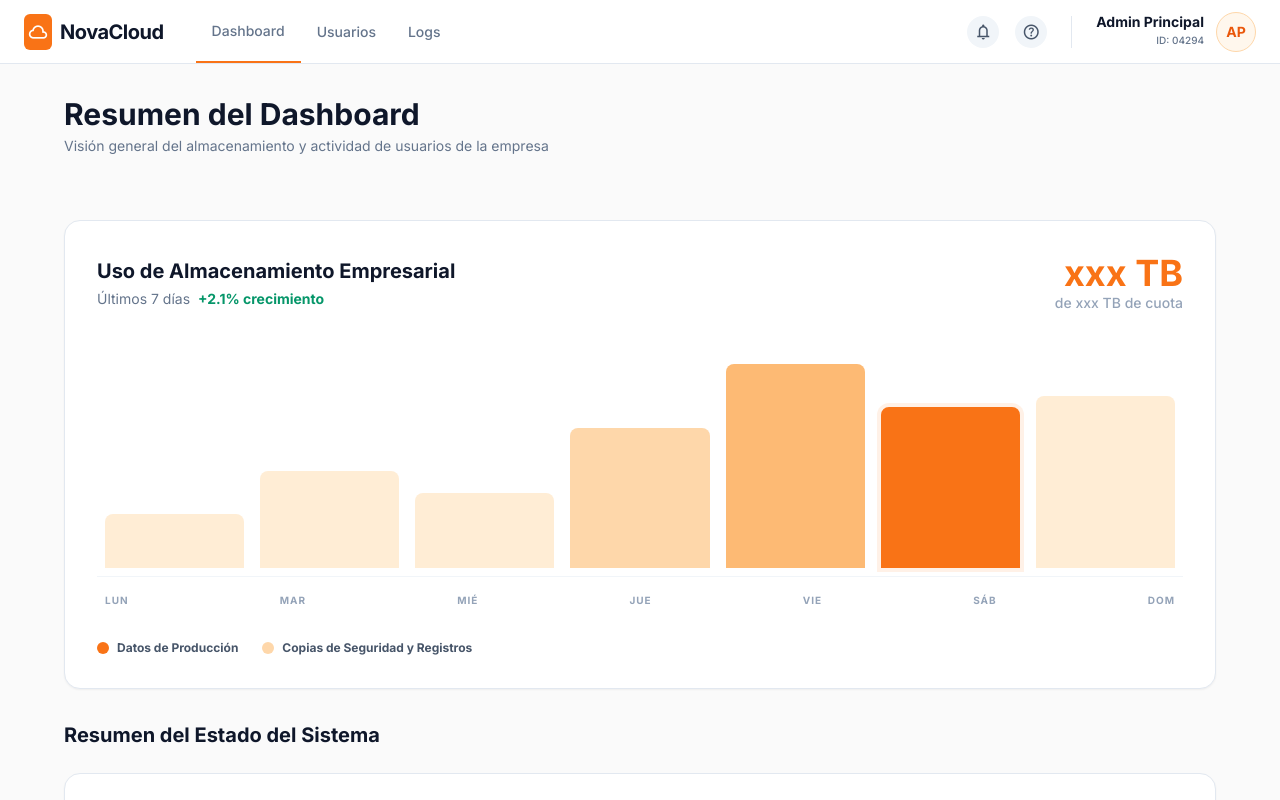
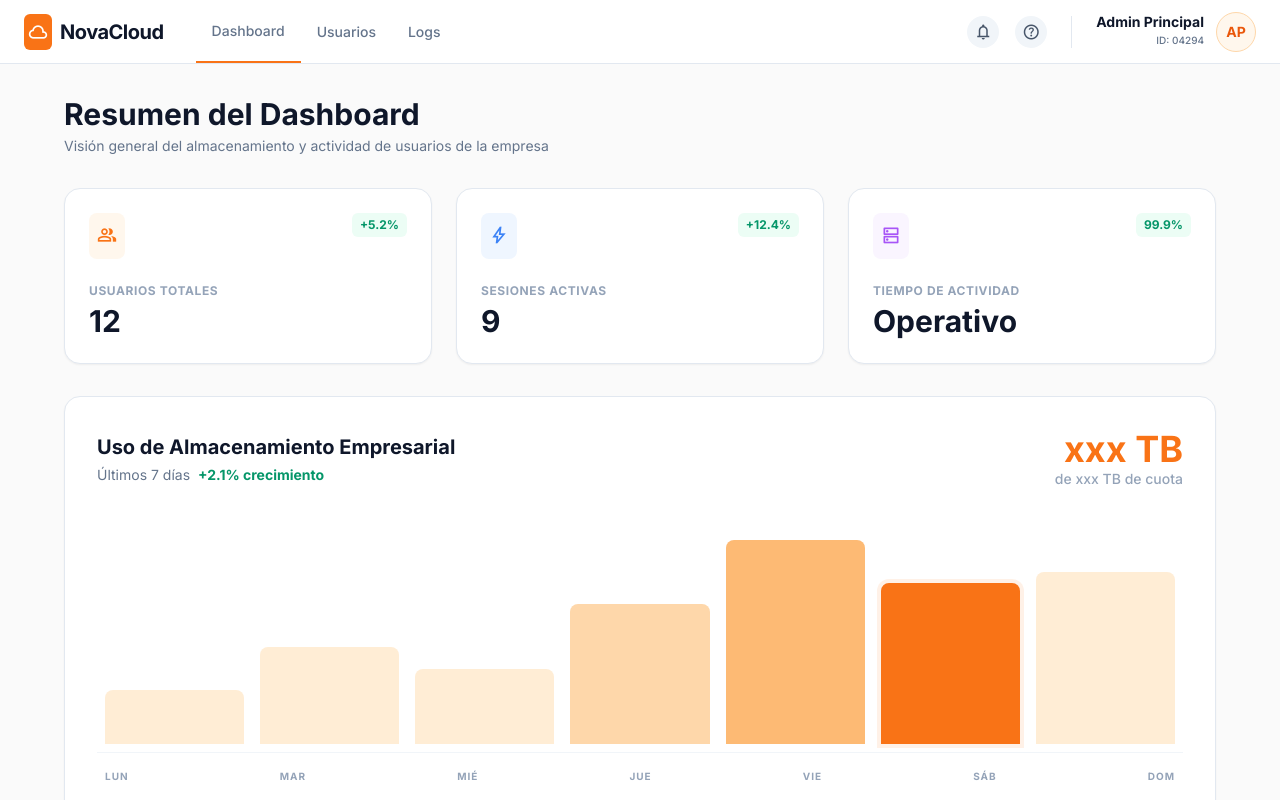
Before and after one commit to Elteclass/NovaCloud-AuraTech, an Angular app in the folder frontend/novacloud-web/: page /admin/dashboard in a window 1280 px wide. Shown: the top 800 px of the page. Built offline with nearby package versions, Linux system fonts and the light colour scheme; sample sign-in values are in the browser's storage.

Commit message:
feat(dashboard): conectar tarjetas de estadísticas con signals en tiempo real

```diff
--- a/frontend/novacloud-web/src/app/features/admin/admin-dashboard/admin-dashboard.html
+++ b/frontend/novacloud-web/src/app/features/admin/admin-dashboard/admin-dashboard.html
@@ -7,21 +7,51 @@
     </div>
 
     <div class="grid grid-cols-1 md:grid-cols-3 gap-6 mb-8">
-      @for (card of kpiCards; track card.title) {
-        <div class="bg-white p-6 rounded-2xl border border-slate-200 shadow-sm flex flex-col justify-between">
-          <div class="flex justify-between items-start mb-6">
-            <div class="p-2 rounded-lg" [ngClass]="card.iconBgClass">
-              <span class="material-symbols-outlined text-xl" [ngClass]="card.iconTextClass">{{ card.icon }}</span>
-            </div>
-            <span class="px-2 py-1 bg-emerald-50 text-emerald-600 text-xs font-bold rounded-md">{{ card.growth }}</span>
+
+      <!-- Usuarios Totales — reactive via UserService signal -->
+      <div class="bg-white p-6 rounded-2xl border border-slate-200 shadow-sm flex flex-col justify-between">
+        <div class="flex justify-between items-start mb-6">
+          <div class="p-2 rounded-lg bg-orange-50">
+            <span class="material-symbols-outlined text-xl text-orange-500">group</span>
           </div>
-          <div>
-            <p class="text-xs font-bold text-slate-400 uppercase tracking-wider mb-1">{{ card.title }}</p>
-            <h3 class="text-3xl font-bold text-slate-900">{{ card.value }}</h3>
+          <span class="px-2 py-1 bg-emerald-50 text-emerald-600 text-xs font-bold rounded-md">+5.2%</span>
+        </div>
+        <div>
+          <p class="text-xs font-bold text-slate-400 uppercase tracking-wider mb-1">Usuarios Totales</p>
+          <h3 class="text-3xl font-bold text-slate-900">{{ totalUsers() | number }}</h3>
+        </div>
+      </div>
+
+      <!-- Sesiones Activas — usa usuarios activos como proxy hasta tener backend -->
+      <div class="bg-white p-6 rounded-2xl border border-slate-200 shadow-sm flex flex-col justify-between">
+        <div class="flex justify-between items-start mb-6">
+          <div class="p-2 rounded-lg bg-blue-50">
+            <span class="material-symbols-outlined text-xl text-blue-500">bolt</span>
           </div>
+          <span class="px-2 py-1 bg-emerald-50 text-emerald-600 text-xs font-bold rounded-md">+12.4%</span>
         </div>
-      }
+        <div>
+          <p class="text-xs font-bold text-slate-400 uppercase tracking-wider mb-1">Sesiones Activas</p>
+          <h3 class="text-3xl font-bold text-slate-900">{{ activeUsers() | number }}</h3>
+        </div>
+      </div>
+
+      <!-- Tiempo de Actividad — estático -->
+      <div class="bg-white p-6 rounded-2xl border border-slate-200 shadow-sm flex flex-col justify-between">
+        <div class="flex justify-between items-start mb-6">
+          <div class="p-2 rounded-lg" [ngClass]="staticKpi.iconBgClass">
+            <span class="material-symbols-outlined text-xl" [ngClass]="staticKpi.iconTextClass">{{ staticKpi.icon }}</span>
+          </div>
+          <span class="px-2 py-1 bg-emerald-50 text-emerald-600 text-xs font-bold rounded-md">{{ staticKpi.growth }}</span>
+        </div>
+        <div>
+          <p class="text-xs font-bold text-slate-400 uppercase tracking-wider mb-1">{{ staticKpi.title }}</p>
+          <h3 class="text-3xl font-bold text-slate-900">{{ staticKpi.value }}</h3>
+        </div>
+      </div>
+
     </div>
+
 
     <div class="bg-white p-8 rounded-2xl border border-slate-200 shadow-sm mb-8">
       <div class="flex flex-col md:flex-row justify-between items-start md:items-center mb-8">
```
